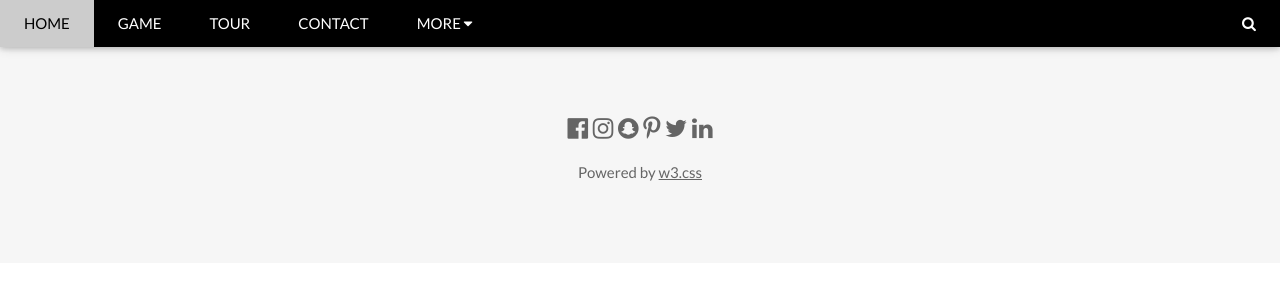
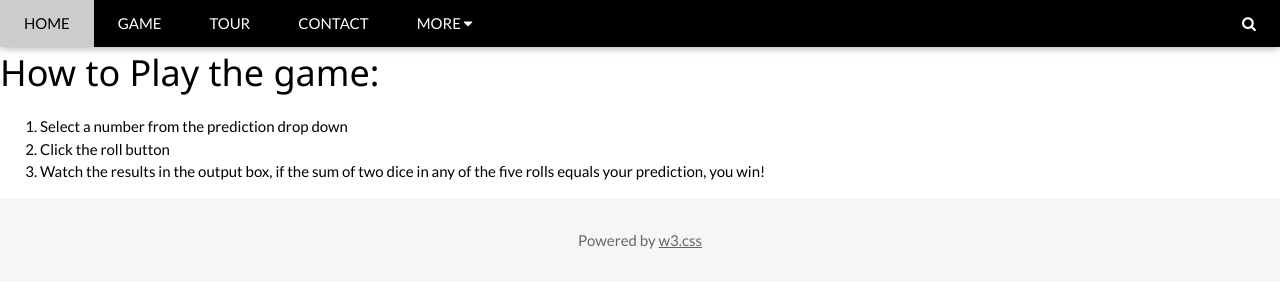
Before and after one commit to Jrfarl/django-projects-22, a Django app: page / in a window 1280 px wide. Shown: the top 300 px of the page. Run offline with Django 3.2, Linux system fonts and the light colour scheme.

Commit message:
Added instructions

```diff
--- a/dice_game/dice_roll/templates/dice_roll/game.html
+++ b/dice_game/dice_roll/templates/dice_roll/game.html
@@ -19,7 +19,7 @@ body {font-family: "Lato", sans-serif}
   <div class="w3-bar w3-black w3-card">
     <a class="w3-bar-item w3-button w3-padding-large w3-hide-medium w3-hide-large w3-right" href="javascript:void(0)" onclick="myFunction()" title="Toggle Navigation Menu"><i class="fa fa-bars"></i></a>
     <a href="{% url 'home' %}" class="w3-bar-item w3-button w3-padding-large">HOME</a>
-    <a href="{% url 'game' %}}" class="w3-bar-item w3-button w3-padding-large w3-hide-small">GAME</a>
+    <a href="{% url 'game' %}" class="w3-bar-item w3-button w3-padding-large w3-hide-small">GAME</a>
     <a href="#tour" class="w3-bar-item w3-button w3-padding-large w3-hide-small">TOUR</a>
     <a href="#contact" class="w3-bar-item w3-button w3-padding-large w3-hide-small">CONTACT</a>
     <div class="w3-dropdown-hover w3-hide-small">
--- a/dice_game/dice_roll/templates/dice_roll/index.html
+++ b/dice_game/dice_roll/templates/dice_roll/index.html
@@ -19,7 +19,7 @@ body {font-family: "Lato", sans-serif}
   <div class="w3-bar w3-black w3-card">
     <a class="w3-bar-item w3-button w3-padding-large w3-hide-medium w3-hide-large w3-right" href="javascript:void(0)" onclick="myFunction()" title="Toggle Navigation Menu"><i class="fa fa-bars"></i></a>
     <a href="{% url 'home' %}" class="w3-bar-item w3-button w3-padding-large">HOME</a>
-    <a href="{% url 'game' %}}" class="w3-bar-item w3-button w3-padding-large w3-hide-small">GAME</a>
+    <a href="{% url 'game' %}" class="w3-bar-item w3-button w3-padding-large w3-hide-small">GAME</a>
     <a href="#tour" class="w3-bar-item w3-button w3-padding-large w3-hide-small">TOUR</a>
     <a href="#contact" class="w3-bar-item w3-button w3-padding-large w3-hide-small">CONTACT</a>
     <div class="w3-dropdown-hover w3-hide-small">
@@ -36,7 +36,7 @@ body {font-family: "Lato", sans-serif}
 
 <!-- Navbar on small screens (remove the onclick attribute if you want the navbar to always show on top of the content when clicking on the links) -->
 <div id="navDemo" class="w3-bar-block w3-black w3-hide w3-hide-large w3-hide-medium w3-top" style="margin-top:46px">
-  <a href="{%url 'game' %}" class="w3-bar-item w3-button w3-padding-large" onclick="myFunction()">GAME</a>
+  <a href="{% url 'game' %}" class="w3-bar-item w3-button w3-padding-large" onclick="myFunction()">GAME</a>
   <a href="#tour" class="w3-bar-item w3-button w3-padding-large" onclick="myFunction()">TOUR</a>
   <a href="#contact" class="w3-bar-item w3-button w3-padding-large" onclick="myFunction()">CONTACT</a>
   <a href="#" class="w3-bar-item w3-button w3-padding-large" onclick="myFunction()">MERCH</a>
@@ -44,17 +44,23 @@ body {font-family: "Lato", sans-serif}
 
 <!-- Page content -->
 <div class="w3-content" style="max-width:2000px;margin-top:46px">
-
+  <h1>How to Play the game:</h1>
+  <ol>
+    <li>Select a number from the prediction drop down</li>
+    <li>Click the roll button</li>
+    <li>Watch the results in the output box, if the sum of two dice in any of the five rolls equals your prediction, you win!</li>
+  </ol>
 </div>
 
 <!-- Footer -->
-<footer class="w3-container w3-padding-64 w3-center w3-opacity w3-light-grey w3-xlarge">
+<footer class="w3-container w3-padding-16 w3-center w3-opacity w3-light-grey w3-xlarge">
+  <!--
   <i class="fa fa-facebook-official w3-hover-opacity"></i>
   <i class="fa fa-instagram w3-hover-opacity"></i>
   <i class="fa fa-snapchat w3-hover-opacity"></i>
   <i class="fa fa-pinterest-p w3-hover-opacity"></i>
   <i class="fa fa-twitter w3-hover-opacity"></i>
-  <i class="fa fa-linkedin w3-hover-opacity"></i>
+  <i class="fa fa-linkedin w3-hover-opacity"></i> -->
   <p class="w3-medium">Powered by <a href="https://www.w3schools.com/w3css/default.asp" target="_blank">w3.css</a></p>
 </footer>
 
```
Also changed, not shown: README.md.
